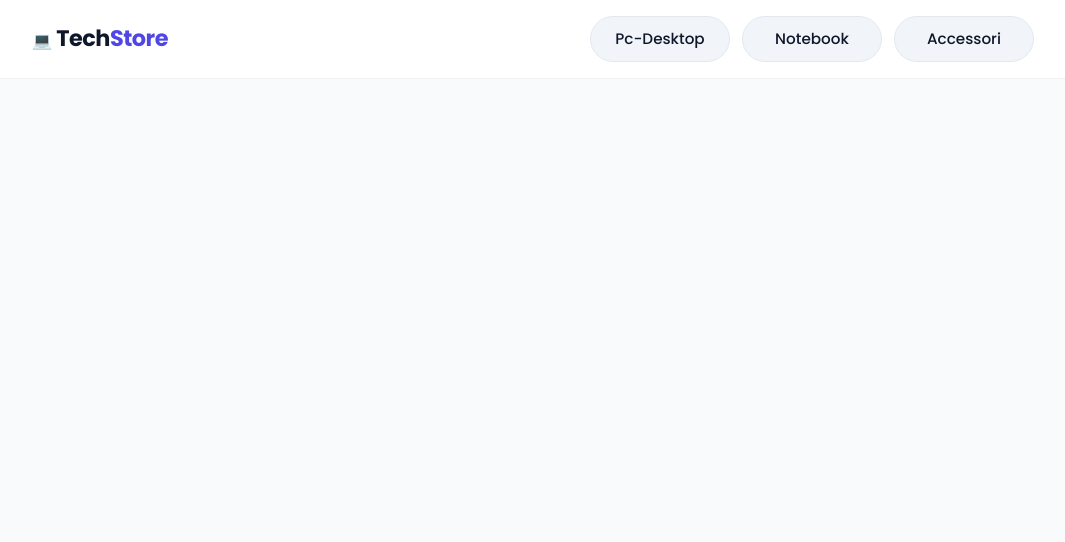
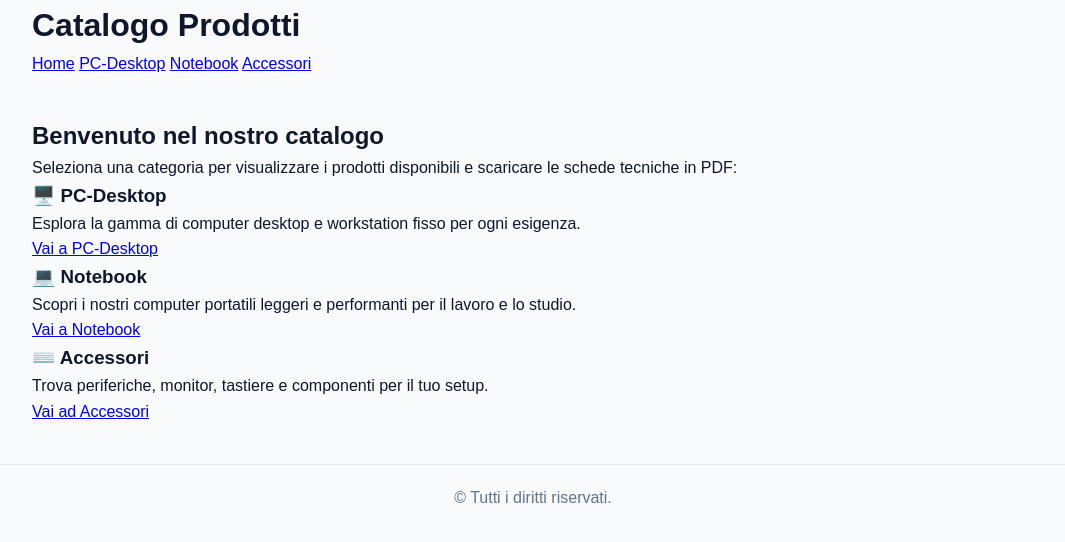
Before and after one commit to mapoinformatica/pc-site, a plain HTML site: page index.html in a window 1280 px wide. Shown: the whole page, without its empty margins (107-1172 px from the left). Drawn offline with Linux system fonts and the light colour scheme.

Commit message:
Update index.html

```diff
--- a/index.html
+++ b/index.html
@@ -3,27 +3,56 @@
 <head>
   <meta charset="UTF-8">
   <meta name="viewport" content="width=device-width, initial-scale=1.0">
-  <title>Catalogo Prodotti</title>
+  <title>Catalogo Prodotti - Home</title>
   <link rel="stylesheet" href="style.css">
-  <link rel="preconnect" href="https://fonts.googleapis.com">
-  <link rel="preconnect" href="https://fonts.gstatic.com" crossorigin>
-  <link href="https://fonts.googleapis.com/css2?family=Poppins:wght@300;400;500;600;700&display=swap" rel="stylesheet">
 </head>
-<body class="home-body">
+<body>
 
-  <header class="header">
-    <div class="container header-container">
-      <div class="logo">
-        <span class="logo-icon">💻</span>
-        <span class="logo-text">Tech<span class="highlight">Store</span></span>
-      </div>
-      <nav class="nav-buttons">
-        <a href="desktop.html" class="btn">Pc-Desktop</a>
-        <a href="notebook.html" class="btn">Notebook</a>
-        <a href="accessori.html" class="btn">Accessori</a>
+  <header class="main-header">
+    <div class="container">
+      <h1>Catalogo Prodotti</h1>
+      <nav class="main-nav">
+        <a href="index.html" class="active">Home</a>
+        <a href="desktop.html">PC-Desktop</a>
+        <a href="notebook.html">Notebook</a>
+        <a href="accessori.html">Accessori</a>
       </nav>
     </div>
   </header>
 
+  <main class="container page-content">
+    <h2>Benvenuto nel nostro catalogo</h2>
+    <p>Seleziona una categoria per visualizzare i prodotti disponibili e scaricare le schede tecniche in PDF:</p>
+
+    <!-- Griglia delle categorie con schede quadrate -->
+    <div class="products-grid">
+
+      <div class="product-card">
+        <h3>🖥️ PC-Desktop</h3>
+        <p>Esplora la gamma di computer desktop e workstation fisso per ogni esigenza.</p>
+        <a href="desktop.html" class="btn-download">Vai a PC-Desktop</a>
+      </div>
+
+      <div class="product-card">
+        <h3>💻 Notebook</h3>
+        <p>Scopri i nostri computer portatili leggeri e performanti per il lavoro e lo studio.</p>
+        <a href="notebook.html" class="btn-download">Vai a Notebook</a>
+      </div>
+
+      <div class="product-card">
+        <h3>⌨️ Accessori</h3>
+        <p>Trova periferiche, monitor, tastiere e componenti per il tuo setup.</p>
+        <a href="accessori.html" class="btn-download">Vai ad Accessori</a>
+      </div>
+
+    </div>
+  </main>
+
+  <footer style="text-align: center; padding: 20px 0; border-top: 1px solid #e2e8f0; margin-top: 40px; color: #64748b;">
+    <div class="container">
+      <p>&copy; Tutti i diritti riservati.</p>
+    </div>
+  </footer>
+
 </body>
 </html>
```
